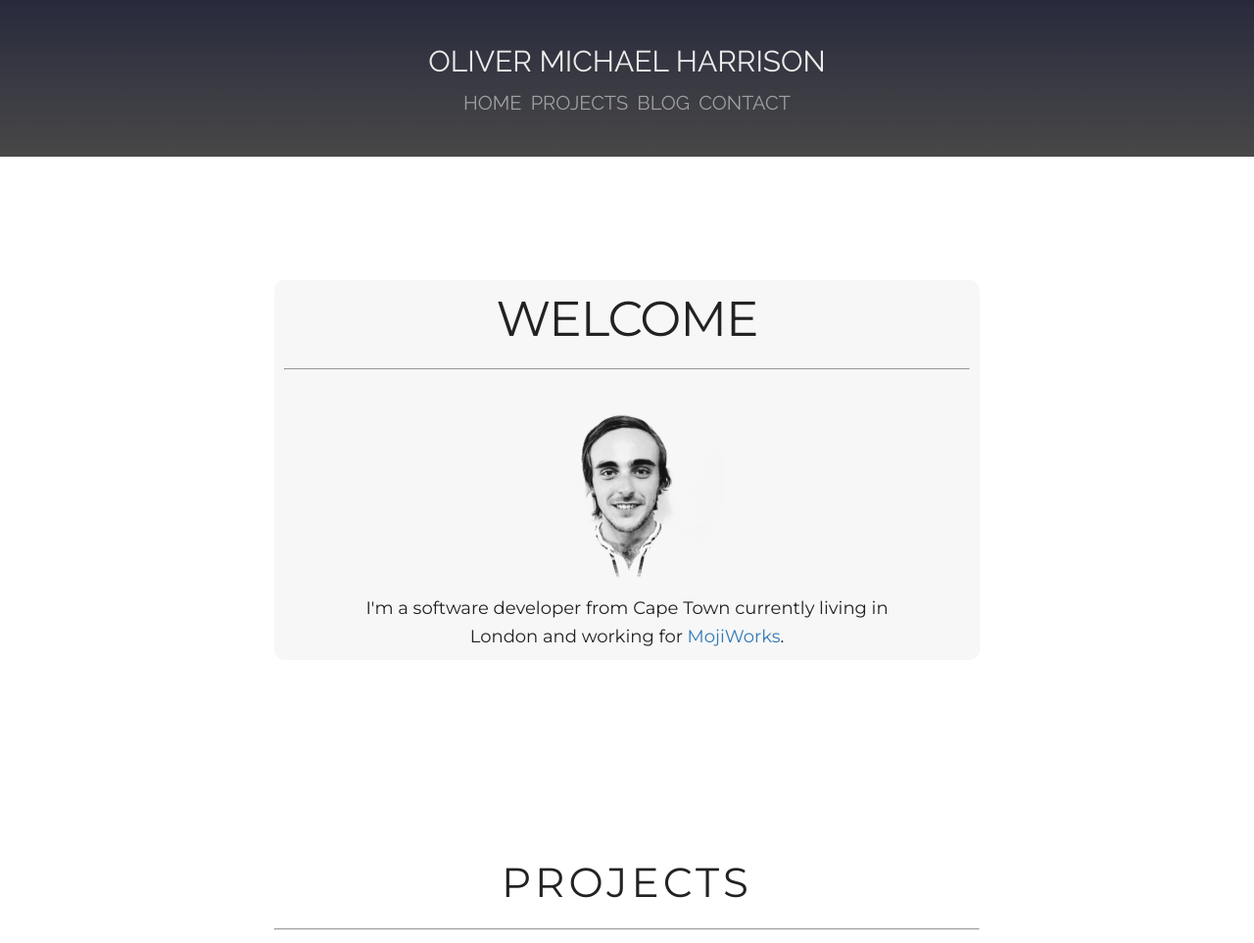
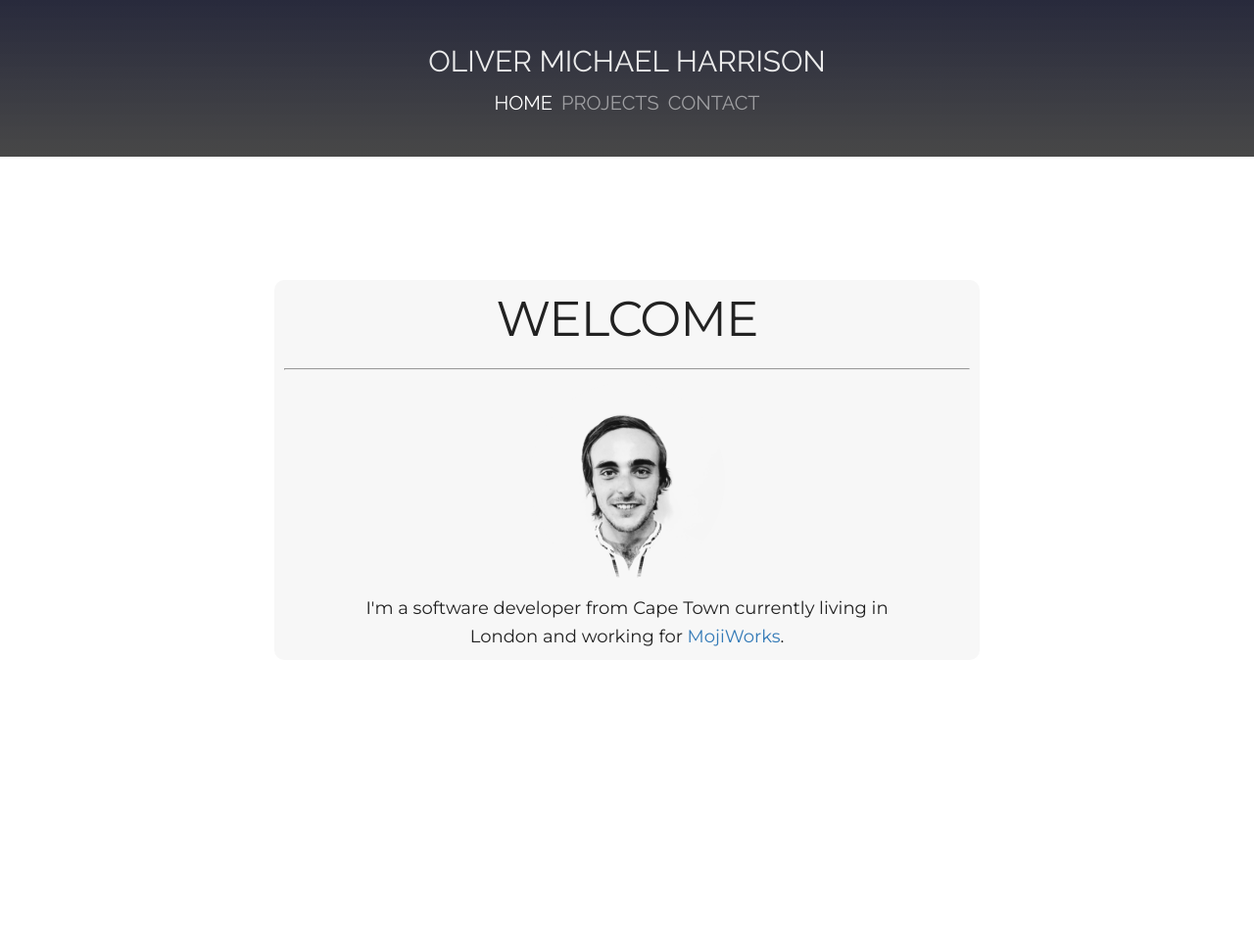
Before and after one commit to olivermharrison/olivermharrison.com, a website: page src/index.html in a window 1280 px wide. Shown: the top 963 px of the page at 98% size. Drawn offline with Linux system fonts and the light colour scheme.

Commit message:
[+] Nav offsets to sections

```diff
--- a/src/css/nav.css
+++ b/src/css/nav.css
@@ -10,13 +10,13 @@ header {
   color: #ececec;
 
   font-family: "Raleway", Helvetica, Arial, sans-serif;
-
-
 }
 
 nav {
   padding-top: 0.2rem;
 }
+
+.nav-offset {padding-top: 20vh;}
 
 .name {
   font-size: 1.5em;
--- a/src/css/sections.css
+++ b/src/css/sections.css
@@ -1,6 +1,6 @@
 
 .page-title {
-  margin: 5em 0em;
+  margin: 2em 0em;
 }
 
 
--- a/src/css/sections/contact.css
+++ b/src/css/sections/contact.css
@@ -1,3 +1,7 @@
+#contact {
+  height:100vh;
+}
+
 .social-links a img {
   max-width: 2em;
   margin: 0.5em;
--- a/src/css/sections/home.css
+++ b/src/css/sections/home.css
@@ -1,6 +1,6 @@
 #home {
   height: 80vh;
-  margin-top: 20vh;
+  padding-top: 20vh;
 }
 
 .jumbo {
--- a/src/index.html
+++ b/src/index.html
@@ -27,7 +27,7 @@
     <title>Oliver Harrison | Software Developer</title>
 
   </head>
-  <body id="page-top">
+  <body>
 
     <!-- HEADER -->
 
@@ -36,9 +36,8 @@
         <div class="name">Oliver Michael Harrison</div>
 
         <nav>
-          <a data-scroll href="#page-top" data-target-id='home' class="word-in-view"><span>h</span><span>o</span><span>m</span><span>e</span></a>
+          <a data-scroll href="#home" data-target-id='home' class="word-in-view"><span>h</span><span>o</span><span>m</span><span>e</span></a>
           <a data-scroll href="#projects" data-target-id='projects' class="word-in-view"><span>p</span><span>r</span><span>o</span><span>j</span><span>e</span><span>c</span><span>t</span><span>s</span></a>
-          <a data-scroll href="#blog"     data-target-id='blog' class="word-in-view"><span>b</span><span>l</span><span>o</span><span>g</span></a>
           <a data-scroll href="#contact"  data-target-id='contact' class="word-in-view"><span>c</span><span>o</span><span>n</span><span>t</span><span>a</span><span>c</span><span>t</span></a>
         </nav>
       </div>
@@ -65,6 +64,7 @@
       <!-- PROJECTS SECTION -->
 
       <section id="projects">
+        <div class="nav-offset"></div>
         <div class="page-title">
           <h2>Projects</h2>
           <hr />
@@ -137,6 +137,7 @@
       <!-- CONTACT SECTION -->
 
       <section id="contact">
+        <div class="nav-offset"></div>
         <div class="page-title">
           <h2>Contact</h2>
           <hr />
@@ -159,6 +160,7 @@
     <!-- build:js js/main.js -->
     <script src="js/smooth-scroll.min.js"></script>
     <script src="js/main.js"></script>
+    <script src="js/nav.js"></script>
     <!-- endbuild -->
   </body>
 </html>
--- a/src/js/main.js
+++ b/src/js/main.js
@@ -1,7 +1,7 @@
 smoothScroll.init({
     // Speed & Easing
     speed: 500, // Integer. How fast to complete the scroll in milliseconds
-    offset: function(){ return window.innerHeight * 0.2 + 20;}, // Integer or Function returning an integer. How far to offset the scrolling anchor location in pixels
+    //offset: function(){ return window.innerHeight * 0.2 + 20;}, // Integer or Function returning an integer. How far to offset the scrolling anchor location in pixels
     easing: 'easeInOutCubic', // Easing pattern to use
 
     // Callback API
```
